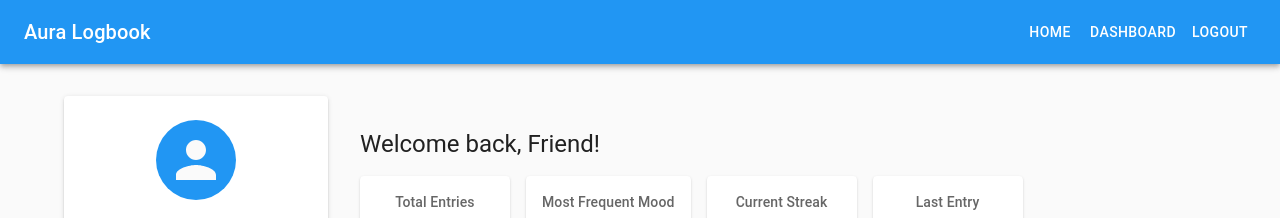
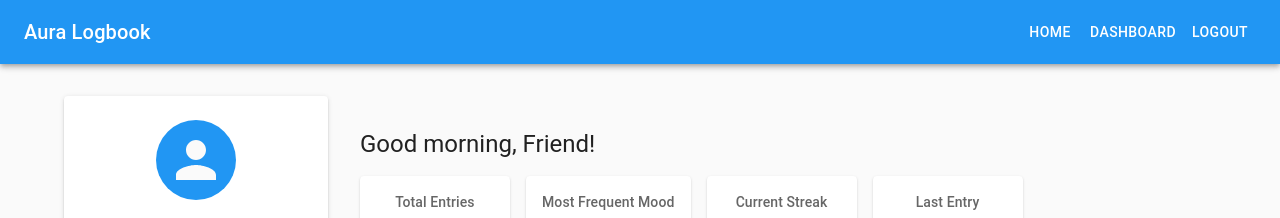
Before and after one commit to GemsForge/aura-logbook-api, a React (Vite) app in the folder aura-ui/: page /dashboard in a window 1280 px wide. Shown: the top 218 px of the page. Built offline with nearby package versions, Linux system fonts and the light colour scheme; no server answers; sample sign-in values are in the browser's storage.

Commit message:
feat(ui): #79 add time-of-day greeting to dashboard.

```diff
--- a/aura-ui/src/pages/Dashboard.tsx
+++ b/aura-ui/src/pages/Dashboard.tsx
@@ -12,6 +12,7 @@
 import MoodTimelineChart from "../components/dashboard/MoodTimeLineChart";
 import { useToast } from "../hooks/useToast";
 import WeatherCard from "@/components/weather/WeatherCard";
+import { getTimeGreeting } from "@/util/timeGreeting";
 
 function Dashboard() {
   const { showToast } = useToast();
@@ -31,6 +32,7 @@
     []
   );
   const [moodByDate, setMoodByDate] = useState<MoodByDate[]>([]);
+  const greeting = getTimeGreeting();
 
   useEffect(() => {
     (async () => {
@@ -67,7 +69,7 @@
   return (
     <Box maxWidth="md" mx="auto" mt={4}>
       <Typography variant="h5" gutterBottom>
-        Welcome back, {displayName || "Friend"}!
+        {greeting}, {displayName || "Friend"}!
       </Typography>
 
       <Grid container spacing={2} mt={2}>
--- /dev/null
+++ b/aura-ui/src/util/timeGreeting.ts
@@ -0,0 +1,7 @@
+// src/utils/timeGreeting.ts
+export function getTimeGreeting(): string {
+  const hour = new Date().getHours();
+  if (hour < 12) return "Good morning";
+  if (hour < 18) return "Good afternoon";
+  return "Good evening";
+}
```
